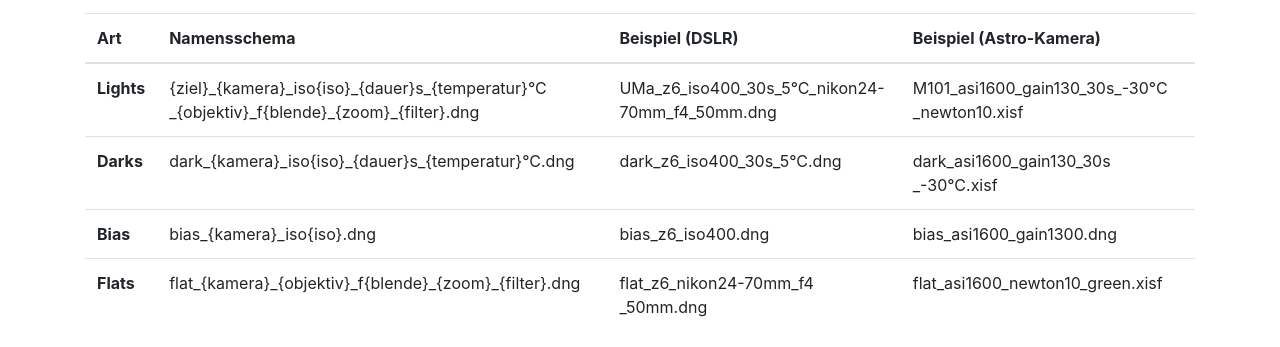
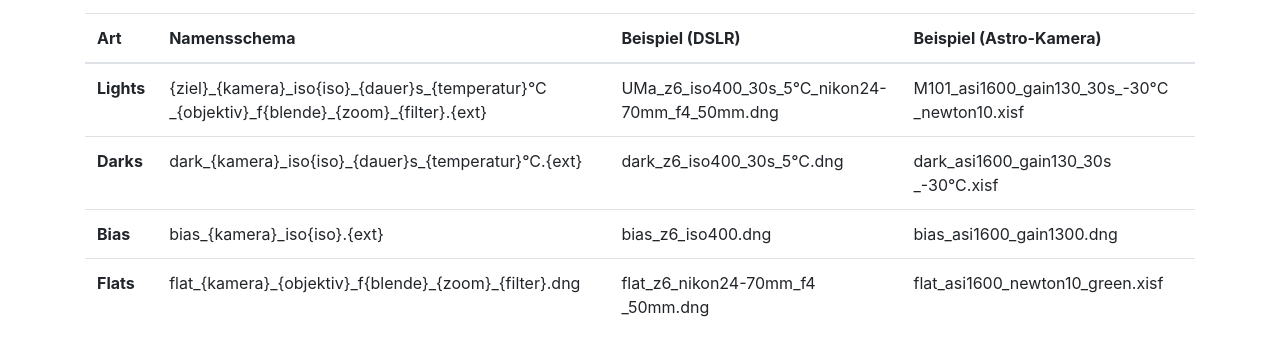
Before and after one commit to lofwyr14/astronomikon, a website: page www/aufnahmen-kalibrieren.html in a window 1280 px wide. Shown: the part 622-969 px from the top of the page. Drawn offline with nearby package versions, Linux system fonts and the light colour scheme; files that its build step writes are made by us from their sources.

Commit message:
dateiendung

```diff
--- a/www/aufnahmen-kalibrieren.html
+++ b/www/aufnahmen-kalibrieren.html
@@ -100,19 +100,19 @@
   <tbody>
   <tr title="Die eigentlichen Aufnahmen">
     <th>Lights</th>
-    <td>{ziel}&#8203;_{kamera}&#8203;_iso{iso}&#8203;_{dauer}s&#8203;_{temperatur}°C&#8203;_{objektiv}&#8203;_f{blende}&#8203;_{zoom}&#8203;_{filter}.dng</td>
+    <td>{ziel}&#8203;_{kamera}&#8203;_iso{iso}&#8203;_{dauer}s&#8203;_{temperatur}°C&#8203;_{objektiv}&#8203;_f{blende}&#8203;_{zoom}&#8203;_{filter}.{ext}</td>
     <td>UMa&#8203;_z6&#8203;_iso400&#8203;_30s&#8203;_5°C&#8203;_nikon24-70mm&#8203;_f4&#8203;_50mm.dng</td>
     <td>M101&#8203;_asi1600&#8203;_gain130&#8203;_30s&#8203;_-30°C&#8203;_newton10.xisf</td>
   </tr>
   <tr title="Dunkelbilder gegen Sensorrauschen">
     <th>Darks</th>
-    <td>dark&#8203;_{kamera}&#8203;_iso{iso}&#8203;_{dauer}s&#8203;_{temperatur}°C.dng</td>
+    <td>dark&#8203;_{kamera}&#8203;_iso{iso}&#8203;_{dauer}s&#8203;_{temperatur}°C.{ext}</td>
     <td>dark&#8203;_z6&#8203;_iso400&#8203;_30s&#8203;_5°C.dng</td>
     <td>dark&#8203;_asi1600&#8203;_gain130&#8203;_30s&#8203;_-30°C.xisf</td>
   </tr>
   <tr title="Bias gegen Ausleserauschen">
     <th>Bias</th>
-    <td>bias&#8203;_{kamera}&#8203;_iso{iso}.dng</td>
+    <td>bias&#8203;_{kamera}&#8203;_iso{iso}.{ext}</td>
     <td>bias&#8203;_z6&#8203;_iso400.dng</td>
     <td>bias&#8203;_asi1600&#8203;_gain1300.dng</td>
   </tr>
```
